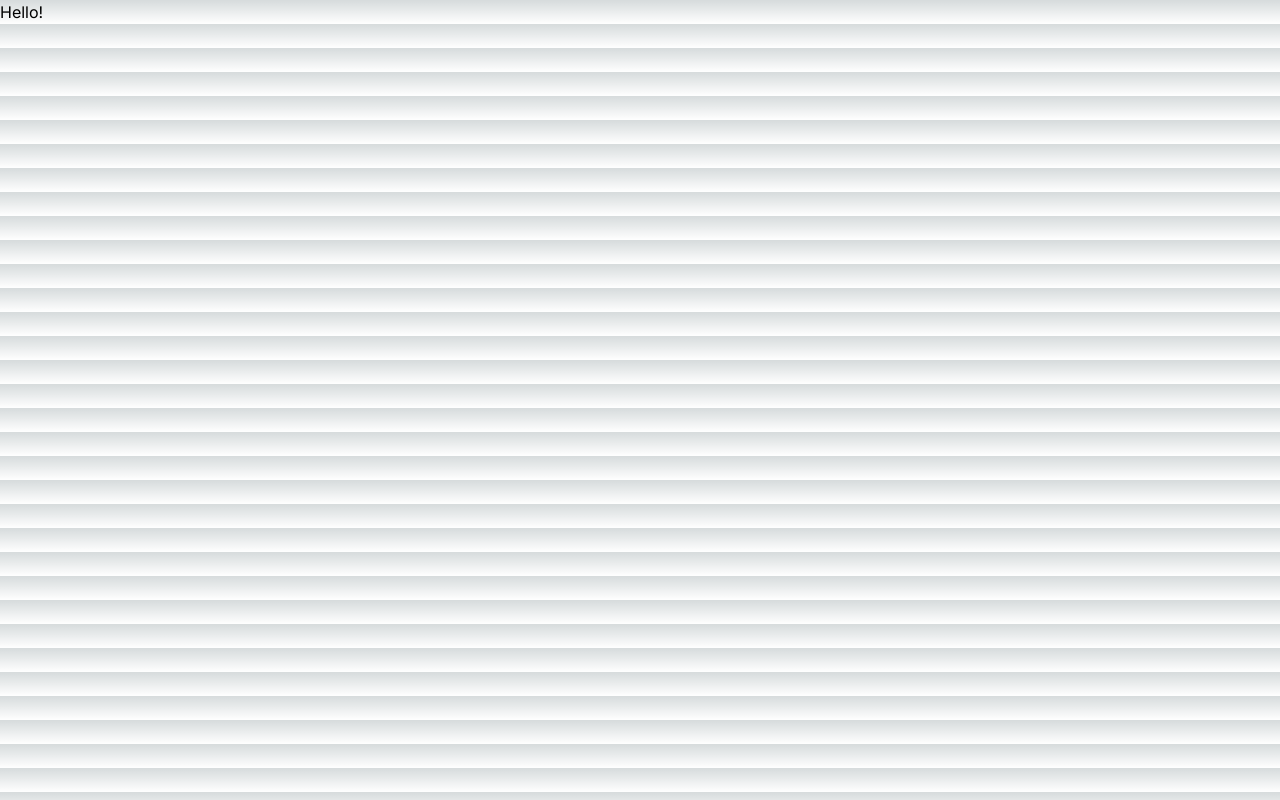
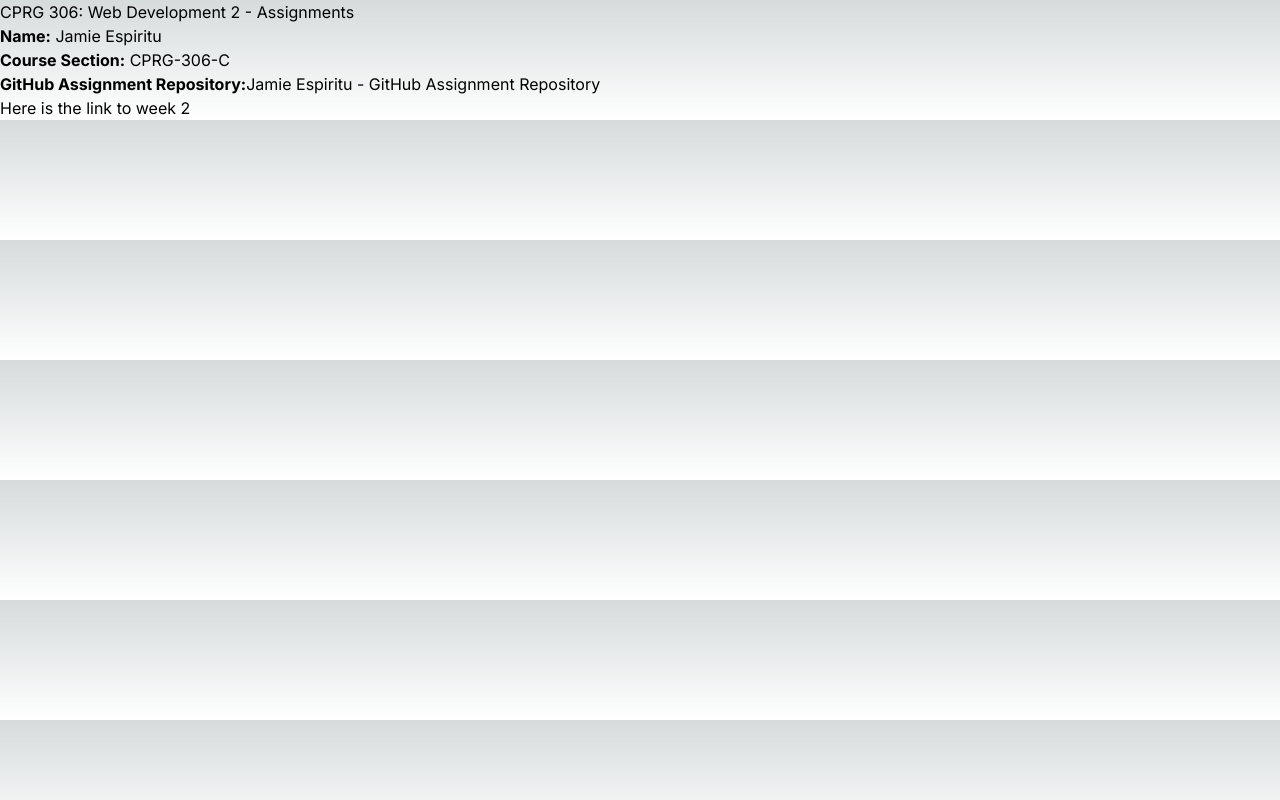
Before and after one commit to espiritu-jamie/cprg306-assignments, a Next.js app: page / in a window 1280 px wide. Built offline with nearby package versions, Linux system fonts and the light colour scheme.

Commit message:
Added StudentInfo to Root Page

```diff
--- a/app/page.js
+++ b/app/page.js
@@ -1,6 +1,15 @@
+import Link from "next/link";
+import StudentInfo from "./StudentInfo/page";
+
 export default function Home() {
   return (
-    <main> Hello!
+    <main>
+      <h1>
+        CPRG 306: Web Development 2 - Assignments
+      </h1>
+      <StudentInfo />
+      <Link href="/week2">Here is the link to week 2</Link>
+
     </main>
   )
 }
```
